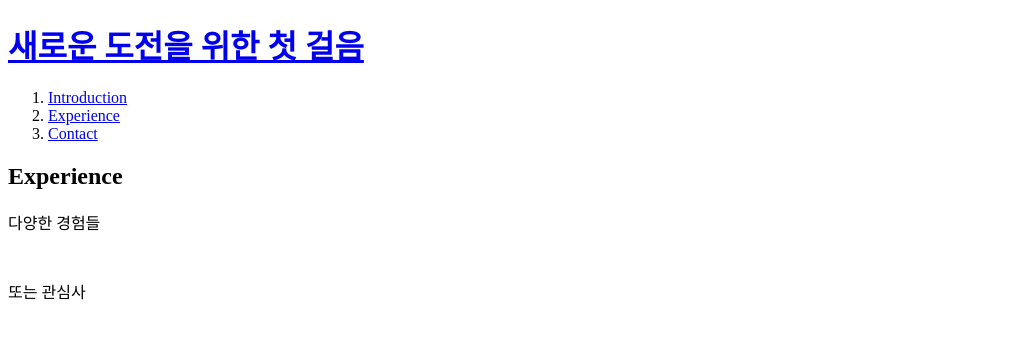
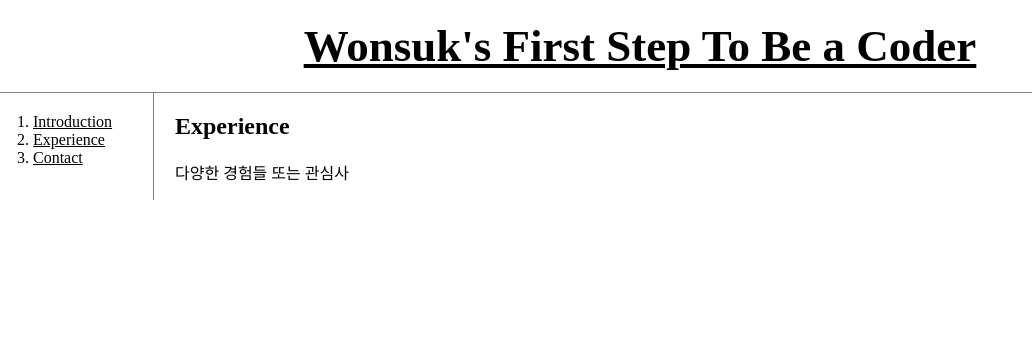
Before and after one commit to wsji91/wonsuk-ji, a plain HTML site: page 2.html in a window 1280 px wide. Shown: the whole page, without its empty margins (0-1032 px from the left). Drawn offline with Linux system fonts and the light colour scheme.

Commit message:
Update 2.html

```diff
--- a/2.html
+++ b/2.html
@@ -3,16 +3,20 @@
 <head>
   <title>Wonsuk's First Step To Be a Coder</title>
   <meta charset="utf-8">
+  <link rel="stylesheet" href="style.css">
 </head>
 <body>
-  <h1><a href="index.html">새로운 도전을 위한 첫 걸음</a></h1>
+  <h1><a href="index.html">Wonsuk's First Step To Be a Coder</a></h1>
+  <div id="grid">
     <ol>
         <li><a href="1.html">Introduction</a></li>
         <li><a href="2.html">Experience</a></li>
         <li><a href="3.html">Contact</a></li>
     </ol>
+    <div id="article">
         <h2> Experience </h2>
-  <p>다양한 경험들</p>
-  <p style="margin-top:45px;">또는 관심사</p>
+        <p>다양한 경험들 또는 관심사</p>
+    </div>
+  </div>
 </body>
 </html>
```
Lines whose indentation alone changed are shown as unchanged.
